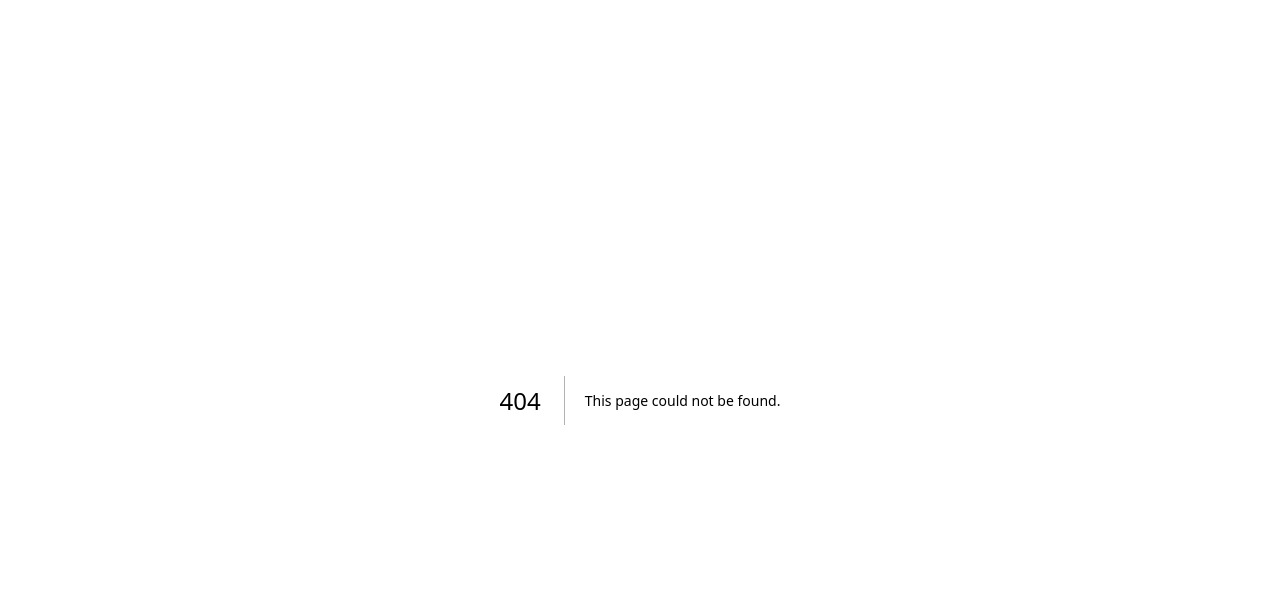
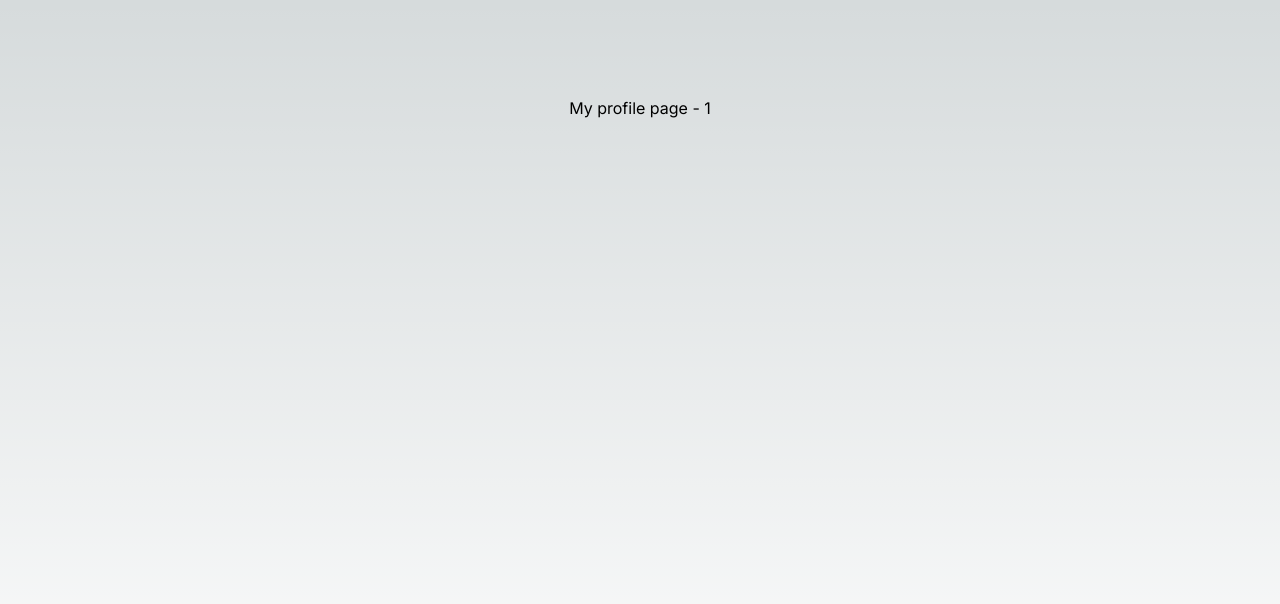
Before and after one commit to darshil89/Nextjs-14, a Next.js app: page /profile/1 in a window 1280 px wide. Before the commit this address had no page. Shown: the top 604 px of the page. Built offline with nearby package versions, Linux system fonts and the light colour scheme.

Commit message:
pages done

```diff
--- /dev/null
+++ b/src/app/profile/[id]/page.tsx
@@ -0,0 +1,12 @@
+
+export default function ProfileID({ params }: { params: { id: string } }) {
+
+    console.log(params.id)
+
+
+    return (
+      <main className="flex min-h-screen flex-col items-center justify-between p-24">
+       My profile page - {params.id}
+      </main>
+    )
+  }
--- /dev/null
+++ b/src/app/profile/[id]/post/[postid]/page.tsx
@@ -0,0 +1,13 @@
+"use client";
+
+import { useParams } from "next/navigation";
+
+
+export default function PostID() {
+    const { postid } = useParams();
+    return (
+      <main className="flex min-h-screen flex-col items-center justify-between p-24">
+       my id post page -  {postid}
+      </main>
+    )
+  }
--- /dev/null
+++ b/src/app/profile/[id]/post/page.tsx
@@ -0,0 +1,7 @@
+export default function Post() {
+    return (
+      <main className="flex min-h-screen flex-col items-center justify-between p-24">
+       My all post page
+      </main>
+    )
+  }
--- /dev/null
+++ b/src/app/profile/page.tsx
@@ -0,0 +1,8 @@
+
+export default function Profile() {
+  return (
+    <main className="flex min-h-screen flex-col items-center justify-between p-24">
+     Profile page
+    </main>
+  )
+}
```
